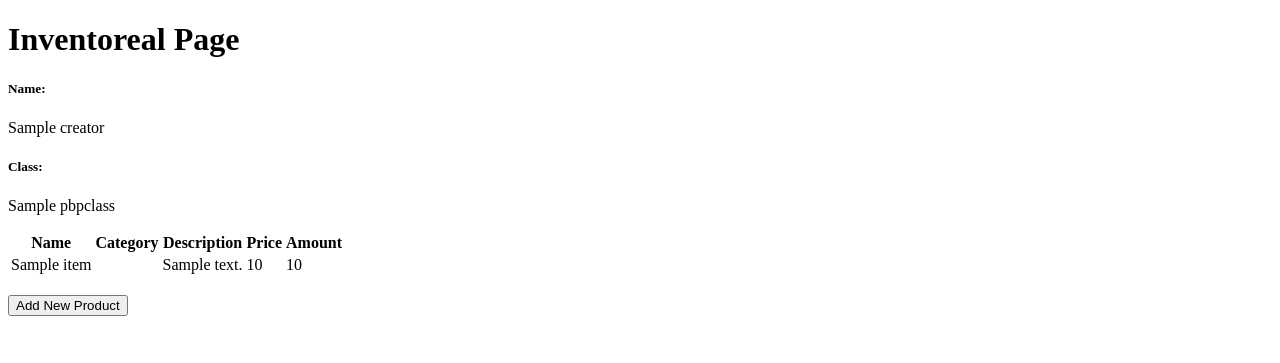
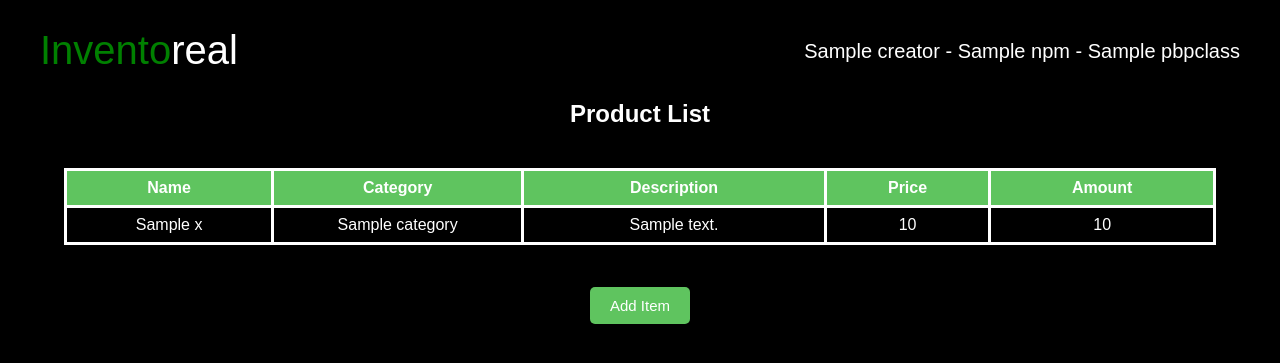
Before and after one commit to Fadeeaal/inventoreal, a Django app: template main/templates/main.html in a window 1280 px wide. Shown: the top 363 px of the page. Run offline with Django 4.2, Linux system fonts and the light colour scheme; tables that the repository leaves empty hold one stand-in row (values such as "Sample post"); the template is opened without the code that fills it: values that come from a table or form of the project are taken from there, most other values are stand-ins (such as "Sample title", 1, 10 or a date in 2020).

Commit message:
edit main.html

```diff
--- a/main/templates/main.html
+++ b/main/templates/main.html
@@ -1,13 +1,121 @@
 {% extends 'base.html' %}
+{% block content %}
+<!DOCTYPE html>
+<html>
+    <head>
+        <meta charset="utf-8">
+        <meta http-equiv="X-UA-Compatible" content="IE=edge">
+        <title>Inventoreal</title>
+        <meta name="description" content="">
+        <meta name="viewport" content="width=device-width, initial-scale=1">
+        <link rel="stylesheet" href="">
+        <style>
+            *{
+                padding: 0;
+                margin: 0;
+                font-family: sans-serif;
+                background-color: #000000;
+            }
+            .container{
+                background-color: green;
+                display: flex;
+                justify-content: center;
+                align-items: center;
+            }
+            .isi{
+                width: 100%;
+                height: 100px;
+                background-color: black;
+                display: flex;
+                justify-content: space-between;
+                font-size: 20px;
+            }
+            .brand{
+                display: flex;
+                flex-direction: row;
+                font-size: 40px;
+                padding: 40px;
+                justify-content: center;
+                align-items: center;
+            }
+            .firstName{
+                color: green;
+            }
+            .secName{
+                color: white;
+            }
+            h2{
+                color: #fff;
+                text-align: center;
+                font-size: 30px
+                margin-top: 80px;
+            }
+            table{
+                margin-top: 30px;
+                width: 90%;
+                border-collapse: collapse;
+                margin: 40px auto 0;
+            }
+            th, td {
+                border: 3px solid #fff;
+                padding: 8px;
+                text-align: center;
+                color: #fff;
+            }
+            th{
+                background-color: rgb(95, 196, 95);
+                width: 5px;
+            }
+            .container {
+                display: flex;
+                justify-content: center;
+                align-items: center;
+            }
+            button{
+                justify-content: center;
+                text-align: center;
+                background-color: rgb(95, 196, 95);
+                border: none;
+                color: #fff;
+                display: flex;
+                padding: 10px 20px;
+                display: inline-block;
+                font-size: 15px;
+                margin: 4px 2px;
+                cursor: pointer;
+                border-radius: 5px;
+                text-decoration: none;
+            }
+            button:hover{
+                background-color: #fff;
+                color: rgb(95, 196, 95);
+                transition: all .3s ease-in-out;
+            }
+            .profile{
+                color: white;
+                padding: 40px;
+            }
+            .mid-but{
+                display: flex;
+                justify-content: center;
+                margin-top: 20px;
+            }
+        </style>
+    </head>
+    <body>
+        <div class="container">
+            <nav class="isi">
+                <div class="brand">
+                    <div class="firstName">Invento</div>
+                    <div class="secName">real</div>
+                </div>
+                <div class="profile">
+                    {{ creator }} - {{ npm }} - {{ pbpclass }}
+                </div>
+            </nav>
+        </div>
 
-{% block content %}
-<h1>Inventoreal Page</h1>
-
-<h5>Name: </h5>
-<p>{{ creator }}<p>
-<h5>Class: </h5>
-<p>{{ pbpclass }}<p>
-
+        <h2>Product List</h2>
             <table>
                 <tr>
                     <th>Name</th>
@@ -16,25 +124,26 @@
                     <th>Price</th>
                     <th>Amount</th>
                 </tr>
-
-    {% comment %} Berikut cara memperlihatkan data produk di bawah baris ini {% endcomment %}
-
                 {% for product in item %}
                     <tr>
-            <td>{{product.name}}</td>
-            <td>{{product.category}}</td>
-            <td>{{product.description}}</td>
-            <td>{{product.price}}</td>
-            <td>{{product.amount}}</td>
+                        <td>{{ x.name }}</td>
+                        <td>{{ x.category }}</td>
+                        <td>{{ x.description }}</td>
+                        <td>{{ x.price }}</td>
+                        <td>{{ x.amount }}</td>
                     </tr>
                 {% endfor %}
             </table>
+    </body>
 
     <br />
 
+    <div class="mid-but">
         <a href="{% url 'main:create_product' %}">
             <button>
-        Add New Product
+                Add Item
             </button>
         </a>
+    </div>
+</html>
 {% endblock content %}
--- a/main/views.py
+++ b/main/views.py
@@ -12,6 +12,7 @@ def show_main(request):
     context = {
         'creator': 'Rakha Fadil Atmojo',
         'pbpclass': 'PBP C',
+        'npm': '2206082985',
         'item': products
     }
 
```
Lines whose indentation alone changed are shown as unchanged.
